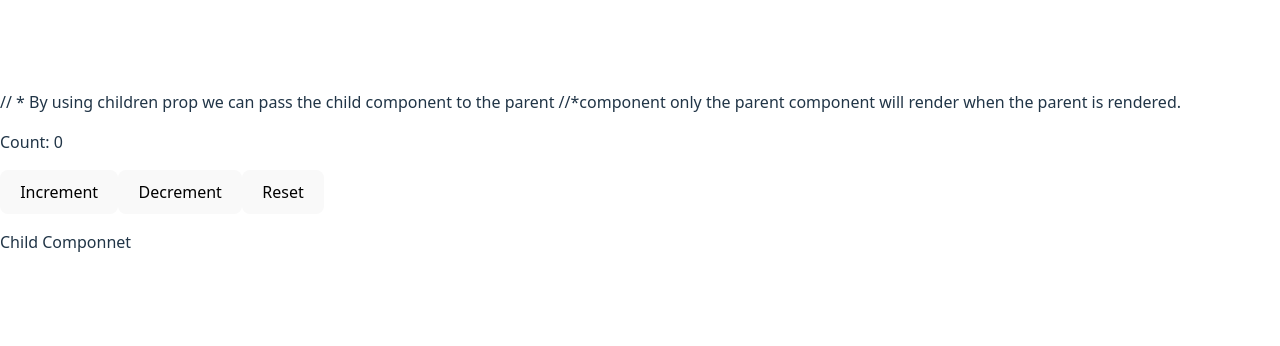
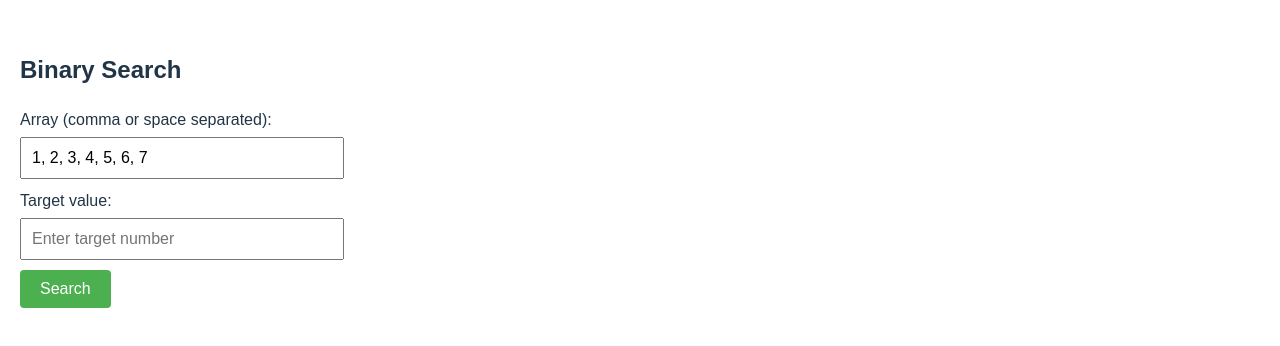
Before and after one commit to Ganes769/react-practice, a React (Vite) app: page / in a window 1280 px wide. Shown: the part 220-566 px from the top of the page. Built offline with nearby package versions, Linux system fonts and the light colour scheme.

Commit message:
binary search

```diff
--- a/src/App.tsx
+++ b/src/App.tsx
@@ -18,6 +18,7 @@ import UseFormStatusHook from "./components/useFormStatus/UseFormStatusHook";
 import UseHook, { BeforUseHook } from "./components/useHook/UseHook";
 import Optimistic from "./components/useOptimistic";
 import UseReducer from "./components/useReducer/UseReducer";
+import BinarySearch from "./DSA/BinarySearch";
 function App() {
   // const ref = useRef(null);
   // const ref2 = useRef(null);
@@ -43,14 +44,15 @@ function App() {
       {/* <Optimistic /> */}
       {/* <UseReducer /> */}
       {/* <ObjectUseState /> */}
-      // * By using children prop we can pass the child component to the parent
-      //*component only the parent component will render when the parent is
-      rendered.
-      <GrandParent>
+      {/* * By using children prop we can pass the child component to the parent
+      component only the parent component will render when the parent is
+      rendered. */}
+      {/* <GrandParent>
         <Parent>
           <Child />
         </Parent>
-      </GrandParent>
+      </GrandParent> */}
+      <BinarySearch />
     </>
   );
 }
--- /dev/null
+++ b/src/DSA/BinarySearch.tsx
@@ -0,0 +1,165 @@
+import { useState } from "react";
+
+export default function BinarySearch() {
+  const [arrayInput, setArrayInput] = useState("1, 2, 3, 4, 5, 6, 7");
+  const [targetInput, setTargetInput] = useState("");
+  const [result, setResult] = useState<number | null>(null);
+  const [timeComplexity, setTimeComplexity] = useState("");
+
+  function binarySearch(arr: number[], target: number): number {
+    let left = 0;
+    let right = arr.length - 1;
+
+    while (left <= right) {
+      const middle = Math.floor((left + right) / 2);
+
+      if (arr[middle] === target) {
+        return middle;
+      }
+
+      if (target < arr[middle]) {
+        right = middle - 1;
+      } else {
+        left = middle + 1;
+      }
+    }
+
+    return -1;
+  }
+
+  const handleSearch = () => {
+    if (!arrayInput.trim() || !targetInput.trim()) {
+      alert("Please enter both array and target value");
+      return;
+    }
+
+    // Parse array input
+    const numbers = arrayInput
+      .split(/[,\s]+/)
+      .map((num) => parseFloat(num.trim()))
+      .filter((num) => !isNaN(num));
+
+    if (numbers.length === 0) {
+      alert("Please enter valid numbers for the array");
+      return;
+    }
+
+    const target = parseFloat(targetInput.trim());
+    if (isNaN(target)) {
+      alert("Please enter a valid target number");
+      return;
+    }
+
+    // Sort the array first (binary search requires sorted array)
+    const sorted = [...numbers].sort((a, b) => a - b);
+
+    // Perform binary search
+    const startTime = performance.now();
+    const index = binarySearch(sorted, target);
+    const endTime = performance.now();
+    const executionTime = (endTime - startTime).toFixed(4);
+
+    setResult(index);
+    setTimeComplexity(
+      `Time Complexity: O(log n) | Execution Time: ${executionTime}ms`
+    );
+  };
+
+  return (
+    <div style={{ padding: "20px", fontFamily: "Arial, sans-serif" }}>
+      <h2>Binary Search</h2>
+      <div style={{ marginBottom: "20px" }}>
+        <div style={{ marginBottom: "10px" }}>
+          <label style={{ display: "block", marginBottom: "5px" }}>
+            Array (comma or space separated):
+          </label>
+          <input
+            type="text"
+            value={arrayInput}
+            onChange={(e) => setArrayInput(e.target.value)}
+            placeholder="Enter numbers (e.g., 1, 2, 3, 4, 5)"
+            style={{
+              padding: "10px",
+              fontSize: "16px",
+              width: "300px",
+            }}
+          />
+        </div>
+        <div style={{ marginBottom: "10px" }}>
+          <label style={{ display: "block", marginBottom: "5px" }}>
+            Target value:
+          </label>
+          <input
+            type="text"
+            value={targetInput}
+            onChange={(e) => setTargetInput(e.target.value)}
+            placeholder="Enter target number"
+            style={{
+              padding: "10px",
+              fontSize: "16px",
+              width: "300px",
+            }}
+          />
+        </div>
+        <button
+          onClick={handleSearch}
+          style={{
+            padding: "10px 20px",
+            fontSize: "16px",
+            backgroundColor: "#4CAF50",
+            color: "white",
+            border: "none",
+            borderRadius: "4px",
+            cursor: "pointer",
+          }}
+        >
+          Search
+        </button>
+      </div>
+
+      {result !== null && (
+        <div style={{ marginTop: "20px" }}>
+          <h3>Result:</h3>
+          {result !== -1 ? (
+            <p
+              style={{
+                fontSize: "18px",
+                fontWeight: "bold",
+                color: "#4CAF50",
+                padding: "10px",
+                backgroundColor: "#e8f5e9",
+                borderRadius: "4px",
+                display: "inline-block",
+              }}
+            >
+              Target found at index: {result}
+            </p>
+          ) : (
+            <p
+              style={{
+                fontSize: "18px",
+                fontWeight: "bold",
+                color: "#f44336",
+                padding: "10px",
+                backgroundColor: "#ffebee",
+                borderRadius: "4px",
+                display: "inline-block",
+              }}
+            >
+              Target not found in the array
+            </p>
+          )}
+          <p
+            style={{
+              marginTop: "10px",
+              fontSize: "14px",
+              color: "#666",
+            }}
+          >
+            {timeComplexity}
+          </p>
+        </div>
+      )}
+    </div>
+  );
+}
```
